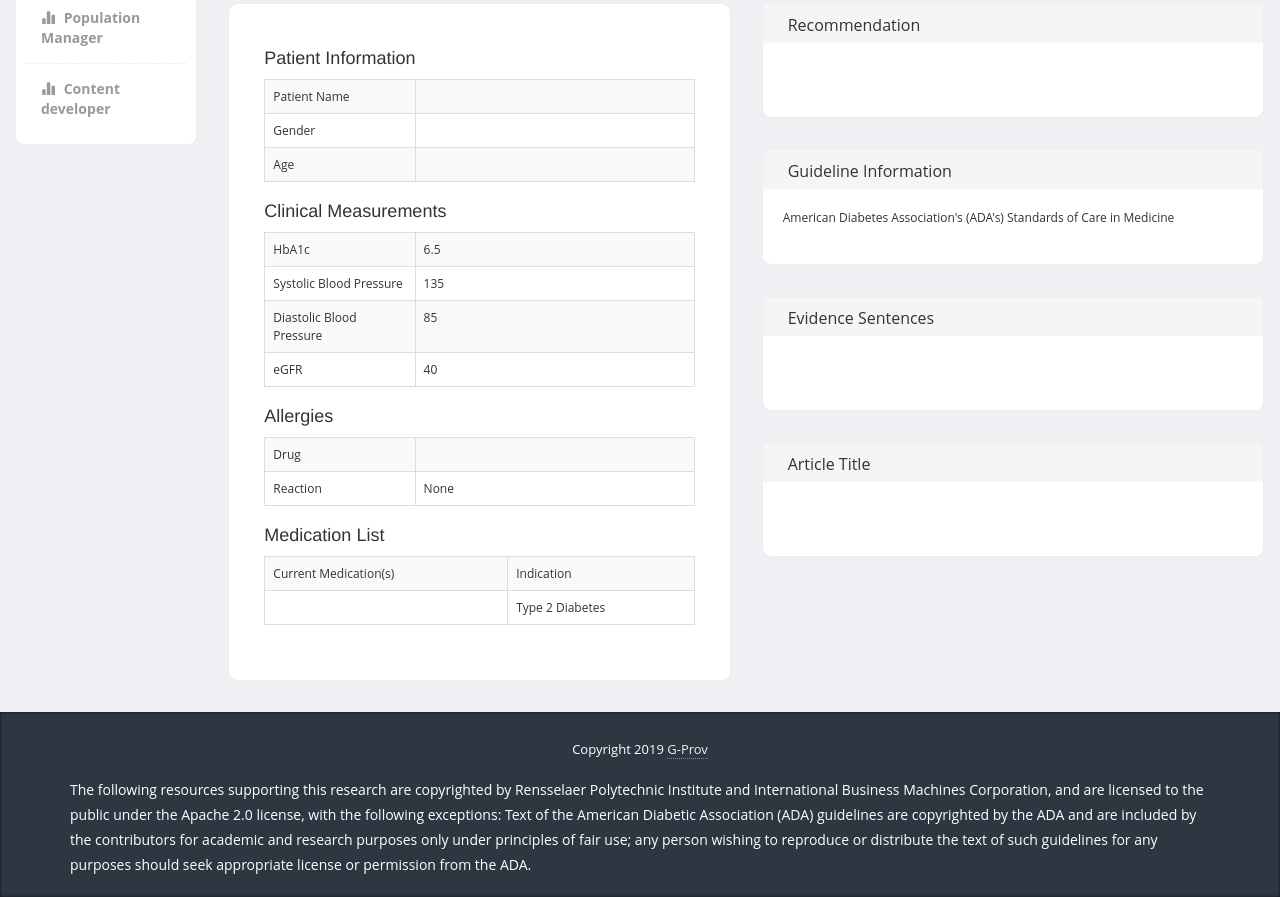
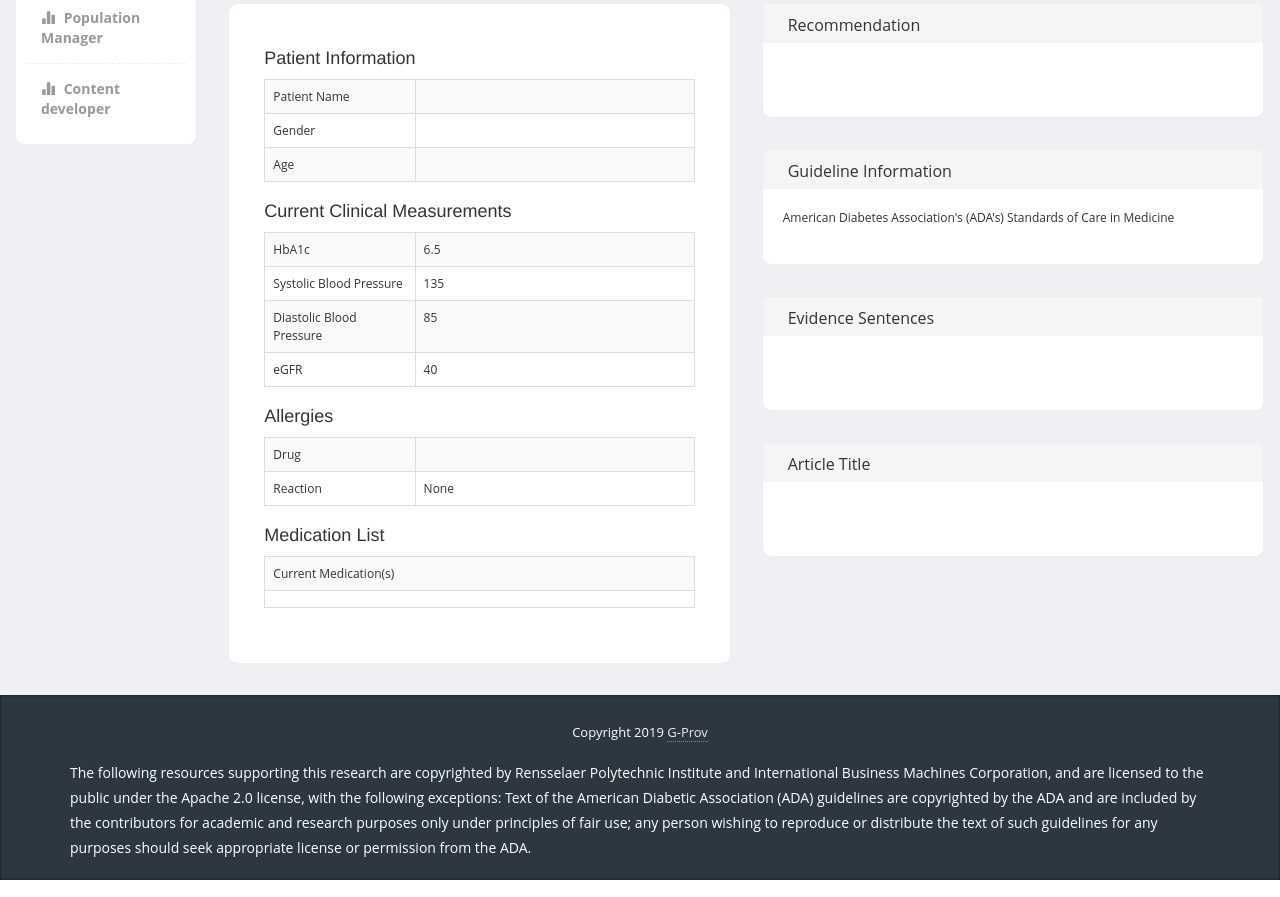
Before and after one commit to tetherless-world/GProv, a Flask app: template SourceCodes/gprovApplication/gprov/templates/physician.html in a window 1280 px wide. Shown: the part 149-1046 px from the top of the page. Run offline with Flask 2, Linux system fonts and the light colour scheme; the template is opened without the code that fills it, so the values that code supplies are empty; some libraries are stand-ins or nearby versions.

Commit message:
Update physician.html

```diff
--- a/SourceCodes/gprovApplication/gprov/templates/physician.html
+++ b/SourceCodes/gprovApplication/gprov/templates/physician.html
@@ -42,7 +42,7 @@
 							            </table>
 									</p>
 
-									<h4>Clinical Measurements</h4>
+									<h4>Current Clinical Measurements</h4>
 									<p>
 										<table id="user" class="table table-bordered table-striped" style="clear: both">
 							                <tbody>
@@ -89,13 +89,9 @@
 							                <tbody>
 							                    <tr>
 							                        <td >Current Medication(s)</td>
-							                        <td >Indication</td>
-
 							                    </tr>
 												<tr>
 							                        <td >{{me.drug}}</td>
-							                        <td >Type 2 Diabetes</td>
-
 							                    </tr>
 							                </tbody>
 							            </table>
```
